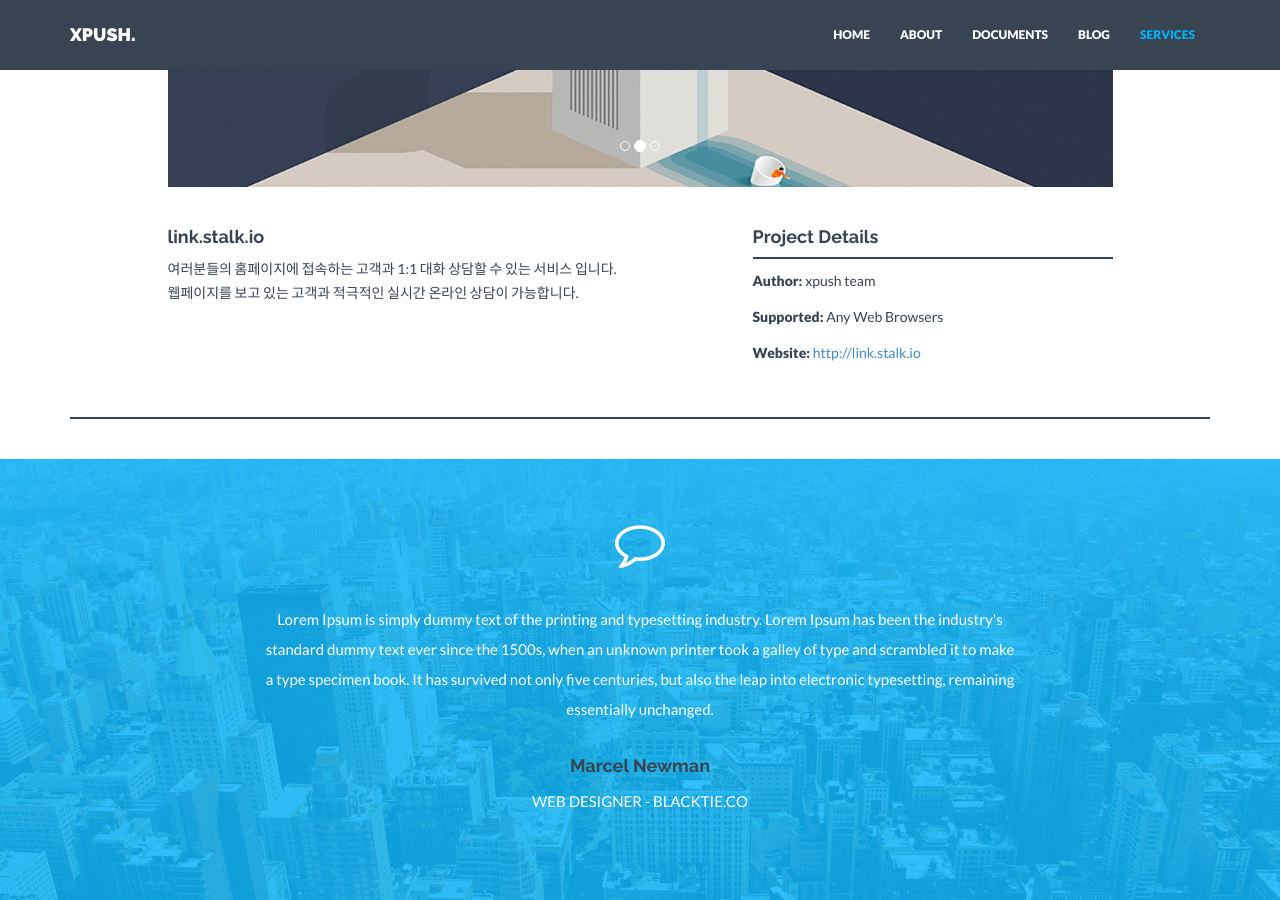
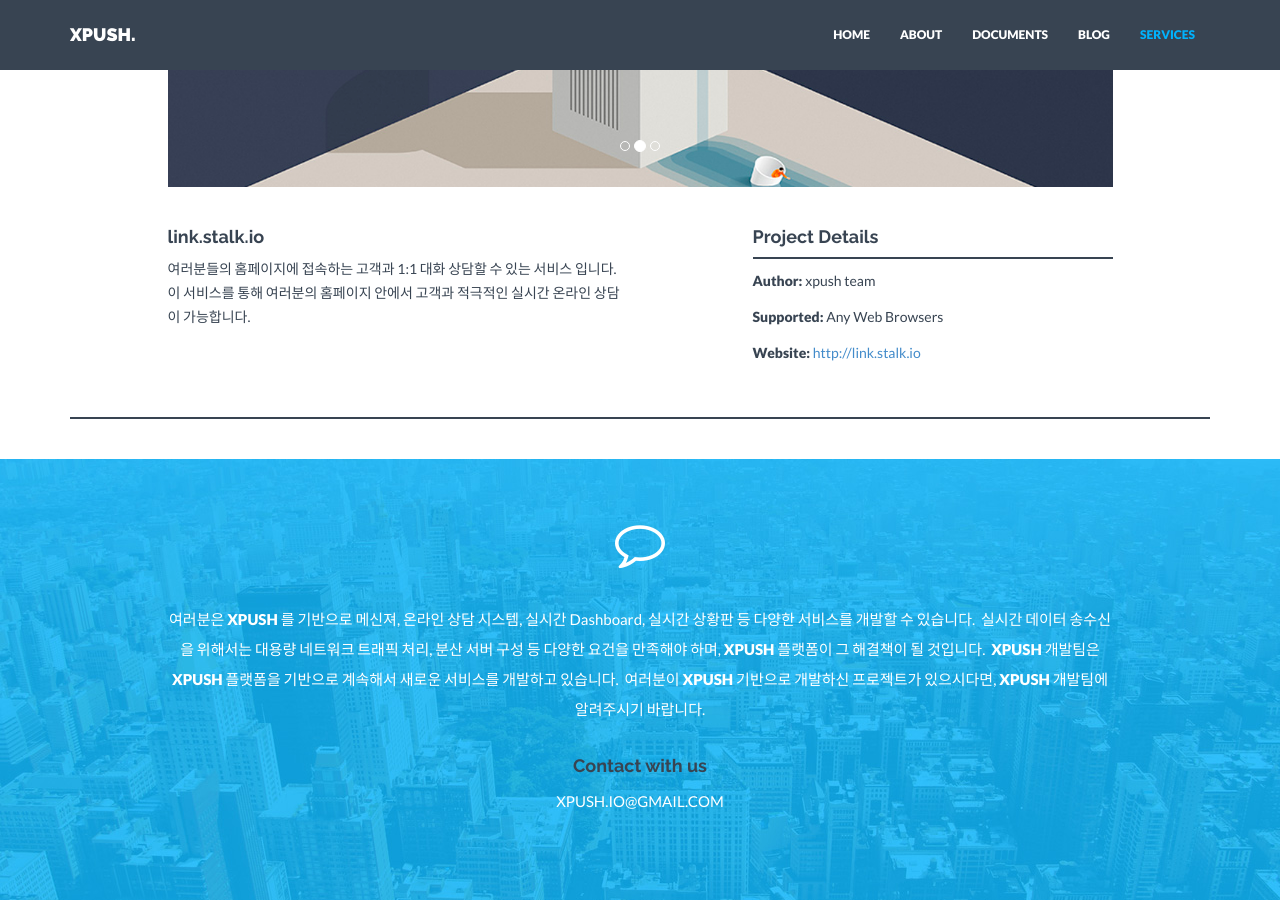
Before and after one commit to xpush/xpush.github.io, a Jekyll site: the page built from service/index.md, in a window 1280 px wide and 900 px high, scrolled down 2198 px. Built offline with Jekyll 4.4.1, drawn with Linux system fonts in a browser that asks for light colours; nearby versions of some CDN libraries; some of the changed text lies outside the part shown.

Commit message:
set testimonial template file included page

```diff
--- a/_data/services.yml
+++ b/_data/services.yml
@@ -5,7 +5,7 @@
     - path: /service/resource/single01.jpg
     - path: /service/resource/single02.jpg
     - path: /service/resource/single03.jpg
-  description: XPUSH 플랫폼을 기반으로한 '웹메신져' 입니다. 사진/동영상 전송이나 그룹대화 등 웹브라우져에서 메신저를 사용할 수 있습니다. 뿐만아니라, Chrome 브라우져에서 동작하고, Linux, OS X, Windows 에서 메신저 어플리케이션을 설치해서 사용하실 수도 있습니다.<br /> 여러분이 기업이나 조직에서 자체 메신져 시스템을 구축하시려고 한다면, messengerX 를 설치하여 운영하실 수 있습니다.
+  description: <b>XPUSH</b> 플랫폼을 기반으로한 '웹메신져' 입니다. 사진/동영상 전송이나 그룹대화 등 웹브라우져에서 메신저를 사용할 수 있습니다. 뿐만아니라, Chrome 브라우져에서 동작하고, Linux, OS X, Windows 에서 메신저 어플리케이션을 설치해서 사용하실 수도 있습니다.<br /> 여러분이 기업이나 조직에서 자체 메신져 시스템을 구축하시려고 한다면, messengerX 를 설치하여 운영하실 수 있습니다.
   source: https://github.com/xpush/messengerX
   support: Android, IOS / Windows, OS X, Linux
   author: xpush team
@@ -15,7 +15,7 @@
     - path: /service/resource/stalk.io.001.png
     - path: /service/resource/stalk.io.002.png
     - path: /service/resource/stalk.io.003.png
-  description: stalk.io 는 웹페이지에 간단한 테그만 추가하면 설치 가능한 웹기반 대화 서비스입니다. XPUSH 플랫폼을 기반으로 하고 있으며, 같은 페이지를 보고 있는 사람끼리 서로 대화를 나눌 수 있는 기능을 제공합니다.<br />IE, Chrome, Safari 등 거의 모든 웹 브라우져에서 동작하고, 모바일 웹브라우져에서도 동작합니다. 지금 바로 <a href="http://stalk.io" target="_blank">stalk.io</a> 싸이트에 방문하셔서 간단한 설치 방법을 알아보시기 바랍니다.
+  description: stalk.io 는 웹페이지에 간단한 테그만 추가하면 설치 가능한 웹기반 대화 서비스입니다. <b>XPUSH</b> 플랫폼을 기반으로 하고 있으며, 같은 페이지를 보고 있는 사람끼리 서로 대화를 나눌 수 있는 기능을 제공합니다.<br />IE, Chrome, Safari 등 거의 모든 웹 브라우져에서 동작하고, 모바일 웹브라우져에서도 동작합니다. 지금 바로 <a href="http://stalk.io" target="_blank">stalk.io</a> 싸이트에 방문하셔서 간단한 설치 방법을 알아보시기 바랍니다.
   url: http://stalk.io
   source: https://github.com/xpush/messengerX
   support: Any Web Browsers
@@ -26,7 +26,7 @@
     - path: /service/resource/single03.jpg
     - path: /service/resource/single02.jpg
     - path: /service/resource/single01.jpg
-  description: 여러분들의 홈페이지에 접속하는 고객과 1:1 대화 상담할 수 있는 서비스 입니다. 웹페이지를 보고 있는 고객과 적극적인 실시간 온라인 상담이 가능합니다.
+  description: 여러분들의 홈페이지에 접속하는 고객과 1:1 대화 상담할 수 있는 서비스 입니다. 이 서비스를 통해 여러분의 홈페이지 안에서 고객과 적극적인 실시간 온라인 상담이 가능합니다.
   url: http://link.stalk.io
   source: https://github.com/xpush/link.stalk.io
   support: Any Web Browsers
--- /dev/null
+++ b/_includes/testimonial.html
@@ -0,0 +1,17 @@
+<div id="twrap">
+ <div class="container centered">
+   <div class="row">
+     <div class="col-lg-10 col-lg-offset-1">
+       <i class="fa fa-comment-o"></i>
+       <p>
+         여러분은 <b>XPUSH</b> 를 기반으로 메신져, 온라인 상담 시스템, 실시간 Dashboard, 실시간 상황판 등 다양한 서비스를 개발할 수 있습니다.&nbsp;
+         실시간 데이터 송수신을 위해서는 대용량 네트워크 트래픽 처리, 분산 서버 구성 등 다양한 요건을 만족해야 하며, <b>XPUSH</b> 플랫폼이 그 해결책이 될 것입니다.&nbsp;
+         <b>XPUSH</b> 개발팀은 <b>XPUSH</b> 플랫폼을 기반으로 계속해서 새로운 서비스를 개발하고 있습니다.&nbsp;
+         여러분이 <b>XPUSH</b> 기반으로 개발하신 프로젝트가 있으시다면, <b>XPUSH</b> 개발팀에 알려주시기 바랍니다.
+       </p>
+       <h4><br/>Contact with us</h4>
+       <p>XPUSH.IO@GMAIL.COM</p>
+     </div>
+   </div>
+ </div>
+</div>
--- a/_layouts/service.html
+++ b/_layouts/service.html
@@ -65,18 +65,4 @@ layout: default
 
 </div><! --/container -->
 
-<!-- *****************************************************************************************************************
- TESTIMONIALS
- ***************************************************************************************************************** -->
- <div id="twrap">
-  <div class="container centered">
-    <div class="row">
-      <div class="col-lg-8 col-lg-offset-2">
-        <i class="fa fa-comment-o"></i>
-        <p>Lorem Ipsum is simply dummy text of the printing and typesetting industry. Lorem Ipsum has been the industry's standard dummy text ever since the 1500s, when an unknown printer took a galley of type and scrambled it to make a type specimen book. It has survived not only five centuries, but also the leap into electronic typesetting, remaining essentially unchanged.</p>
-        <h4><br/>Marcel Newman</h4>
-        <p>WEB DESIGNER - BLACKTIE.CO</p>
-      </div>
-    </div>
-  </div>
-</div>
+{% include testimonial.html %}
--- a/service/index.md
+++ b/service/index.md
@@ -1,5 +1,5 @@
 ---
 title: "Services"
-description: "XPUSH 를 기반으로 한 다양한 실시간 서비스를 소개합니다. "
+description: "<b>XPUSH</b> 를 기반으로 한 다양한 실시간 서비스를 소개합니다. "
 layout: service
 ---
```
Also changed, not shown: _layouts/about.html (+1 -15 lines).
